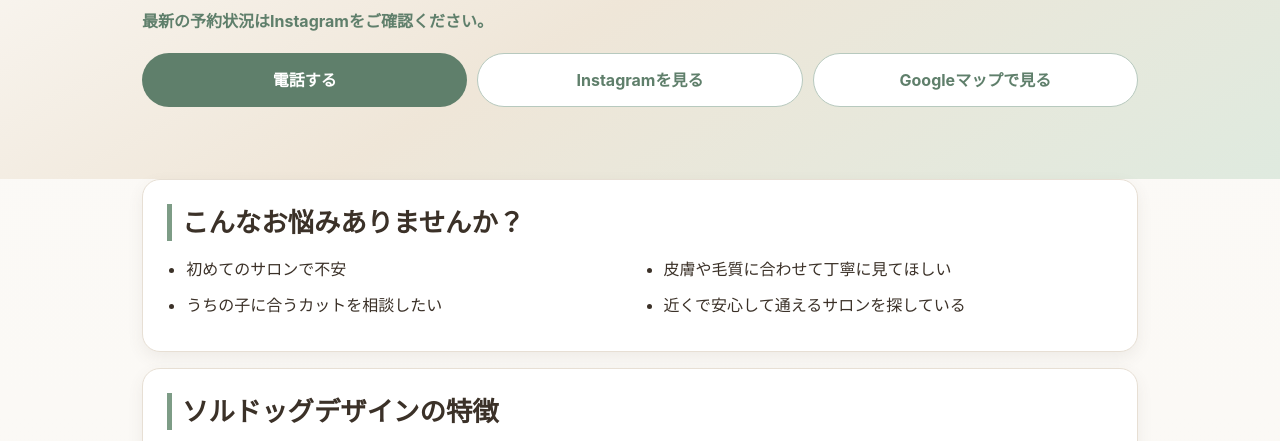
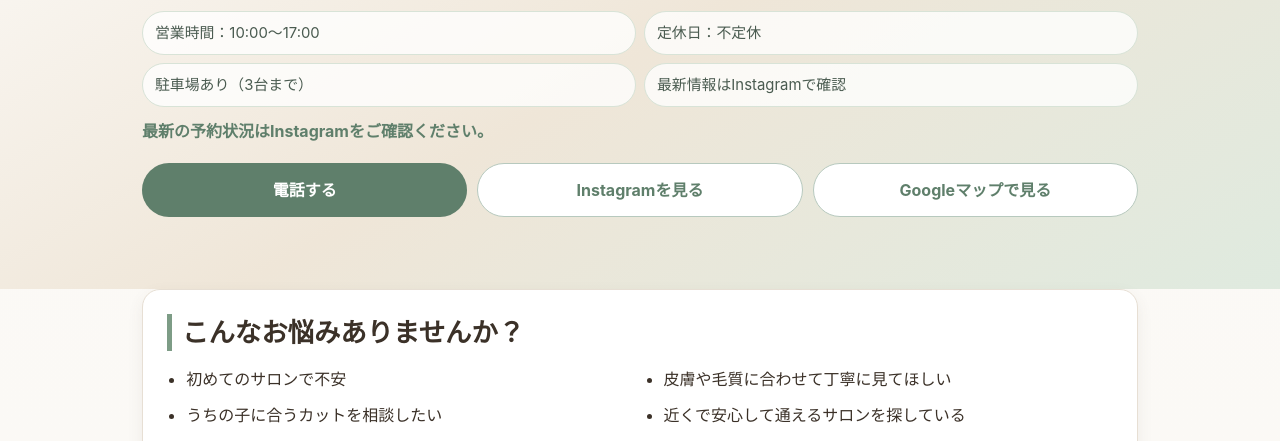
Before and after one commit to Krevive1/WakayamaWebProject, a plain HTML site: page sol-dog-design/index.html in a window 1280 px wide. Shown: the part 313-754 px from the top of the page. Drawn offline with Linux system fonts and the light colour scheme.

Commit message:
Update Sol Dog Design confirmed business info

```diff
--- a/sol-dog-design/index.html
+++ b/sol-dog-design/index.html
@@ -14,6 +14,12 @@
       <h1>Sol dog design</h1>
       <p class="catch">その子らしいかわいさを、やさしく丁寧に。</p>
       <p class="hero-text">ワンちゃん一頭一頭の性格や毛質に寄り添い、飼い主さんと相談しながら丁寧に仕上げるトリミングサロンです。</p>
+      <ul class="hero-meta">
+        <li>営業時間：10:00〜17:00</li>
+        <li>定休日：不定休</li>
+        <li>駐車場あり（3台まで）</li>
+        <li>最新情報はInstagramで確認</li>
+      </ul>
       <p class="hero-note">最新の予約状況はInstagramをご確認ください。</p>
       <div class="cta-row">
         <a class="btn btn-primary" href="tel:08081090111">電話する</a>
@@ -115,7 +121,7 @@
         <dt>最寄り</dt><dd>西ノ庄駅から徒歩約11分</dd>
         <dt>営業時間</dt><dd>10:00〜17:00</dd>
         <dt>定休日</dt><dd>不定休</dd>
-        <dt>駐車場</dt><dd>あり</dd>
+        <dt>駐車場</dt><dd>あり（3台まで）</dd>
         <dt>Instagram</dt><dd><a href="https://www.instagram.com/dogdesign_sol/" target="_blank" rel="noopener noreferrer">https://www.instagram.com/dogdesign_sol/</a></dd>
         <dt>予約方法</dt><dd>電話またはInstagram DM</dd>
       </dl>
@@ -124,6 +130,7 @@
 
     <section class="card contact-card">
       <h2>ご予約・お問い合わせ</h2>
+      <p class="section-text">営業時間：10:00〜17:00 / 定休日：不定休 / 駐車場あり（3台まで）</p>
       <p class="section-text">最新の予約状況はInstagramをご確認ください。ご相談はお電話またはInstagramからお問い合わせください。</p>
       <div class="cta-row">
         <a class="btn btn-primary" href="tel:08081090111">電話する</a>
--- a/sol-dog-design/style.css
+++ b/sol-dog-design/style.css
@@ -69,6 +69,23 @@ h1 {
   margin: 14px 0 0;
   color: var(--sub);
   max-width: 44rem;
+}
+
+.hero-meta {
+  margin: 14px 0 0;
+  padding: 0;
+  list-style: none;
+  display: grid;
+  gap: 8px;
+}
+
+.hero-meta li {
+  background: rgba(255, 255, 255, 0.78);
+  border: 1px solid #d8e3d7;
+  border-radius: 999px;
+  padding: 8px 12px;
+  font-size: 0.93rem;
+  color: #4a5b50;
 }
 
 .hero-note {
@@ -245,6 +262,10 @@ footer {
     grid-template-columns: repeat(3, minmax(0, 1fr));
   }
 
+  .hero-meta {
+    grid-template-columns: repeat(2, minmax(0, 1fr));
+  }
+
   .single-cta {
     grid-template-columns: 1fr;
     max-width: 340px;
```
